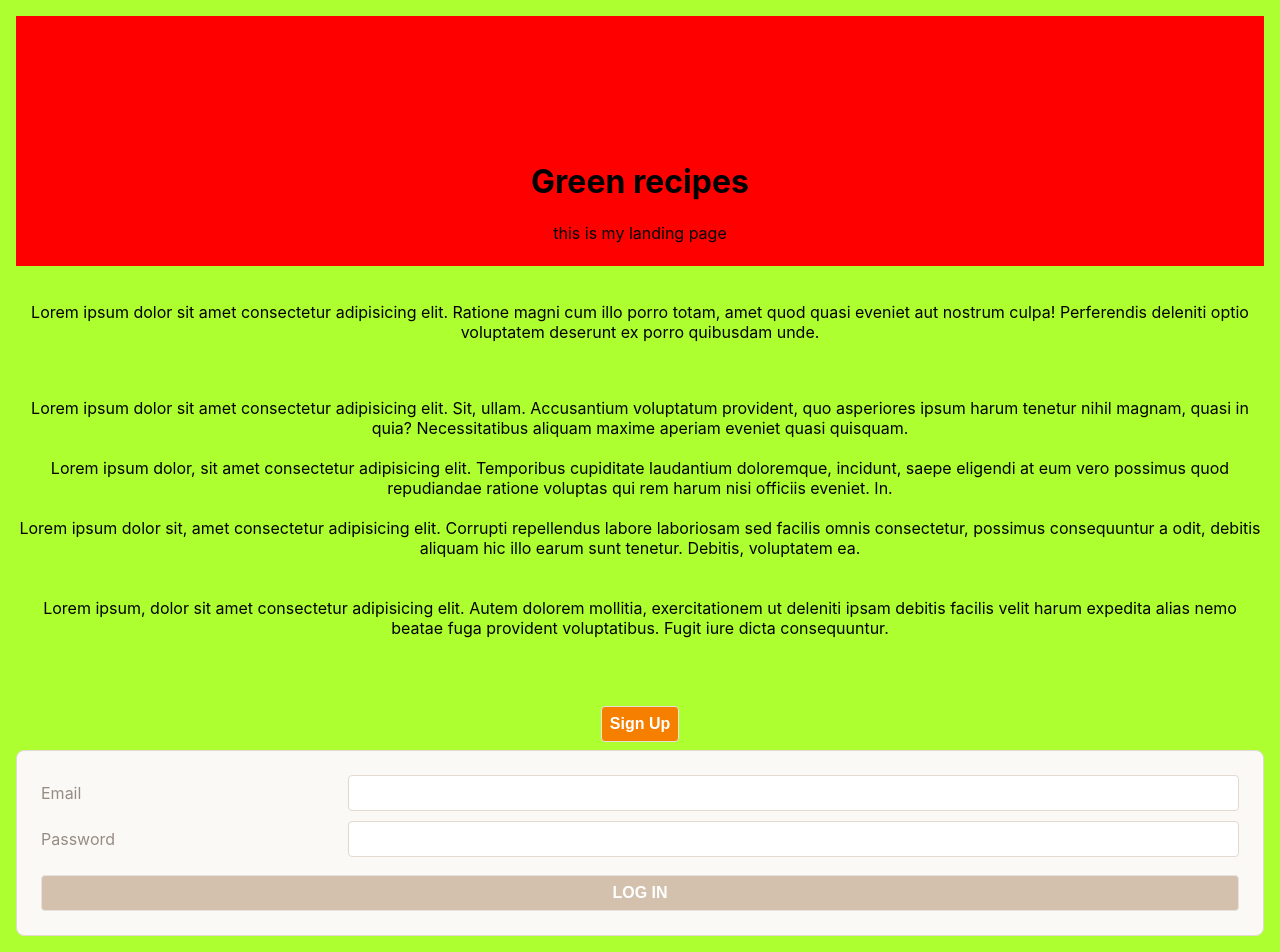
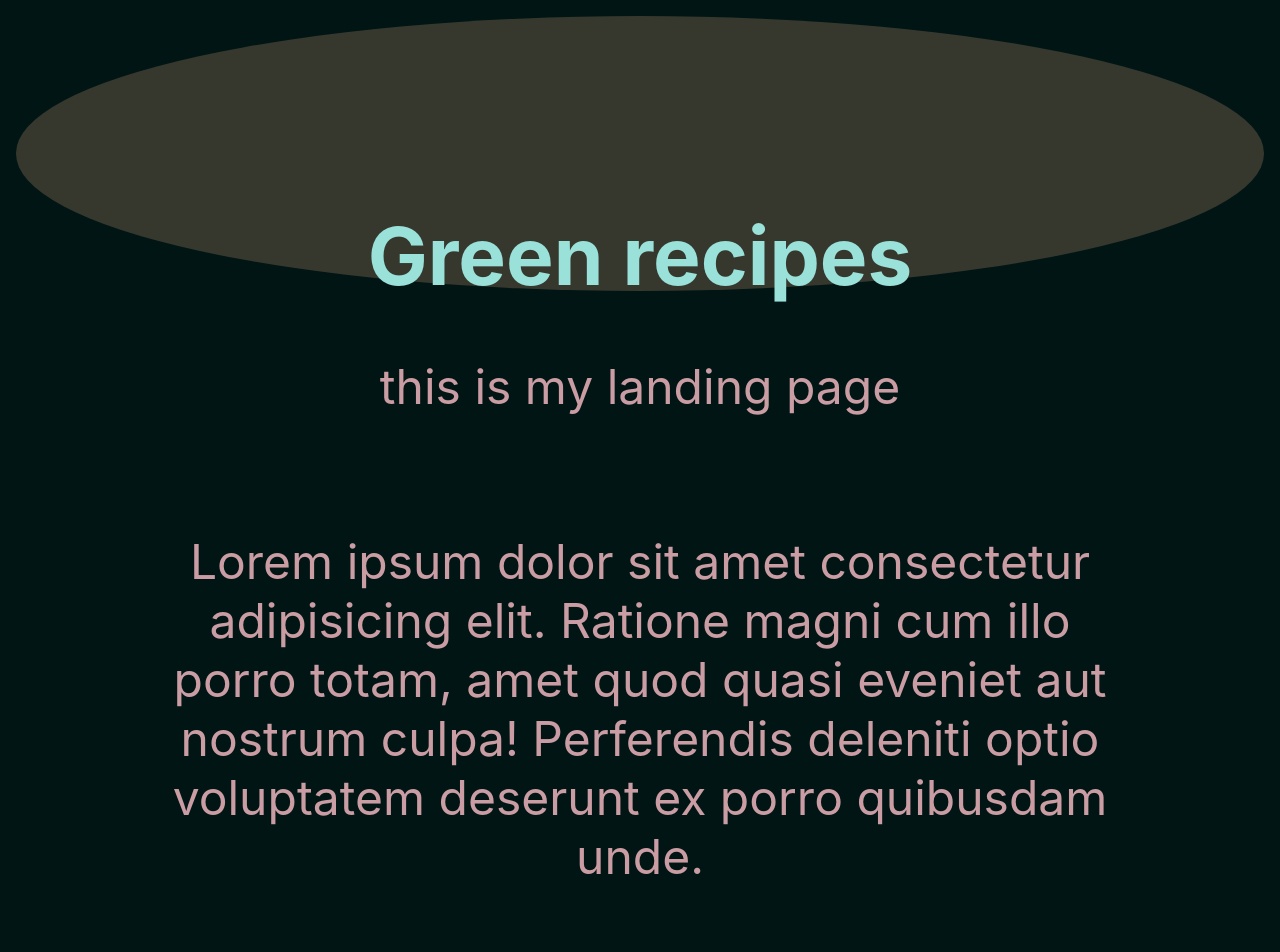
Before and after one commit to lhern026/green-recipes, a React (Create React App) app: page /recipes in a window 1280 px wide. Shown: the top 952 px of the page. Built offline with nearby package versions, Linux system fonts and the light colour scheme.

Commit message:
added some css

```diff
--- a/src/index.css
+++ b/src/index.css
@@ -30,7 +30,7 @@ code {
   box-sizing: border-box;
 }
 a {
-  text-decoration: none;
+  text-decoration: #99e1d9;
   color: white;
 }
 
@@ -41,7 +41,7 @@ body {
     sans-serif;
   -webkit-font-smoothing: antialiased;
   -moz-osx-font-smoothing: grayscale;
-  background-color: greenyellow;
+  background-color: #001514;
   padding: 2vmin;
   height: 100vh;
 }
@@ -115,22 +115,28 @@ form {
   grid-template-columns: 1fr 3fr;
   gap: 1.25vmin;
   color: var(--text-light);
+  position: relative;
+  width: 70%;
 }
 
 label {
   font-size: 2vmin;
   display: flex;
   align-items: center;
+  color: #c99da3;
+  font-weight: 1000;
+  z-index: 0;
 }
 
 input {
-  padding: 1vmin;
-  font-size: 2vmin;
-  border: 0.1vmin solid var(--tan-3);
-  border-radius: 0.5vmin;
-  color: var(--text-dark);
-  background-image: none !important; /* prevent lastpass */
-  outline: none;
+  position: relative;
+  z-index: 1;
+  padding: 10px;
+  width: 250px;
+  background: #7666ee;
+  border: 0;
+  border-bottom: 2px solid #ccc;
+  font-size: 20px;
 }
 
 input:focus {
@@ -139,18 +145,16 @@ input:focus {
 
 button,
 a.button {
-  margin: 1vmin;
-  padding: 1vmin;
-  color: var(--white);
-  background-color: var(--orange);
-  font-size: 2vmin;
-  font-weight: bold;
-  text-decoration: none;
-  text-align: center;
-  border: 0.1vmin solid var(--tan-2);
-  border-radius: 0.5vmin;
-  outline: none;
-  cursor: pointer;
+  width: 66%;
+  border: 0;
+  background: white;
+  border: 2px solid #ccc;
+  padding: 10px;
+  font-size: 25px;
+  text-transform: uppercase;
+  letter-spacing: 5px;
+  color: #6153cc;
+  transition: 150ms ease-in;
 }
 
 button.btn-sm {
@@ -173,3 +177,7 @@ button[type="submit"] {
   grid-column: span 2;
   margin: 1vmin 0 0;
 }
+span {
+  color: #c99da3;
+  font-size: x-large;
+}
--- a/src/pages/LandingPage/LandingPage.css
+++ b/src/pages/LandingPage/LandingPage.css
@@ -1,8 +1,18 @@
 p {
-  color: black;
+  color: #c99da3;
+  font-size: 3rem;
 }
-.cont1 {
-  background-color: red;
-  height: 30vh;
-  padding: 10%;
+.landing {
+  background-color: #36382e;
+  height: 0vh;
+  padding: 11%;
+
+  border-radius: 99%;
 }
+h1 {
+  font-size: 5rem;
+  color: #99e1d9;
+}
+p {
+  font-size: 3rem;
+}
--- a/src/pages/LandingPage/LandingPage.jsx
+++ b/src/pages/LandingPage/LandingPage.jsx
@@ -13,8 +13,9 @@ export default function LandingPage({ setUser }) {
       </div>
       <br />
       <p>Lorem ipsum dolor sit amet consectetur adipisicing elit. Ratione magni cum illo porro totam, amet quod quasi eveniet aut nostrum culpa! Perferendis deleniti optio voluptatem deserunt ex porro quibusdam unde.</p>
-      <br /><br />Lorem ipsum dolor sit amet consectetur adipisicing elit. Sit, ullam. Accusantium voluptatum provident, quo asperiores ipsum harum tenetur nihil magnam, quasi in quia? Necessitatibus aliquam maxime aperiam eveniet quasi quisquam.<br /><br />Lorem ipsum dolor, sit amet consectetur adipisicing elit. Temporibus cupiditate laudantium doloremque, incidunt, saepe eligendi at eum vero possimus quod repudiandae ratione voluptas qui rem harum nisi officiis eveniet. In.<br /><br />Lorem ipsum dolor sit, amet consectetur adipisicing elit. Corrupti repellendus labore laboriosam sed facilis omnis consectetur, possimus consequuntur a odit, debitis aliquam hic illo earum sunt tenetur. Debitis, voluptatem ea.<br />
-      <br /><br />Lorem ipsum, dolor sit amet consectetur adipisicing elit. Autem dolorem mollitia, exercitationem ut deleniti ipsam debitis facilis velit harum expedita alias nemo beatae fuga provident voluptatibus. Fugit iure dicta consequuntur.<br /><br /><br /><br />
+      <br /><p>Lorem, ipsum dolor sit amet consectetur adipisicing elit. Vitae, sed quidem ducimus explicabo at nisi magni, earum tempore quos optio vero sequi, fuga ipsa libero. Iure perferendis dolores vel incidunt?</p>
+      <br /><p>Lorem ipsum dolor sit amet, consectetur adipisicing elit. Repellat unde quae perspiciatis incidunt veniam, accusamus, delectus voluptatibus officia voluptas fugiat quasi, sed obcaecati commodi. Veritatis fuga inventore vel quaerat quae.</p>
+
       <button onClick={() => setShowLogin(!showLogin)}>{showLogin ? 'Sign Up': 'Log In'}</button>
       {showLogin ? <LoginForm setUser={setUser} /> : <SignUpForm setUser={setUser} />}
     </main>
```
